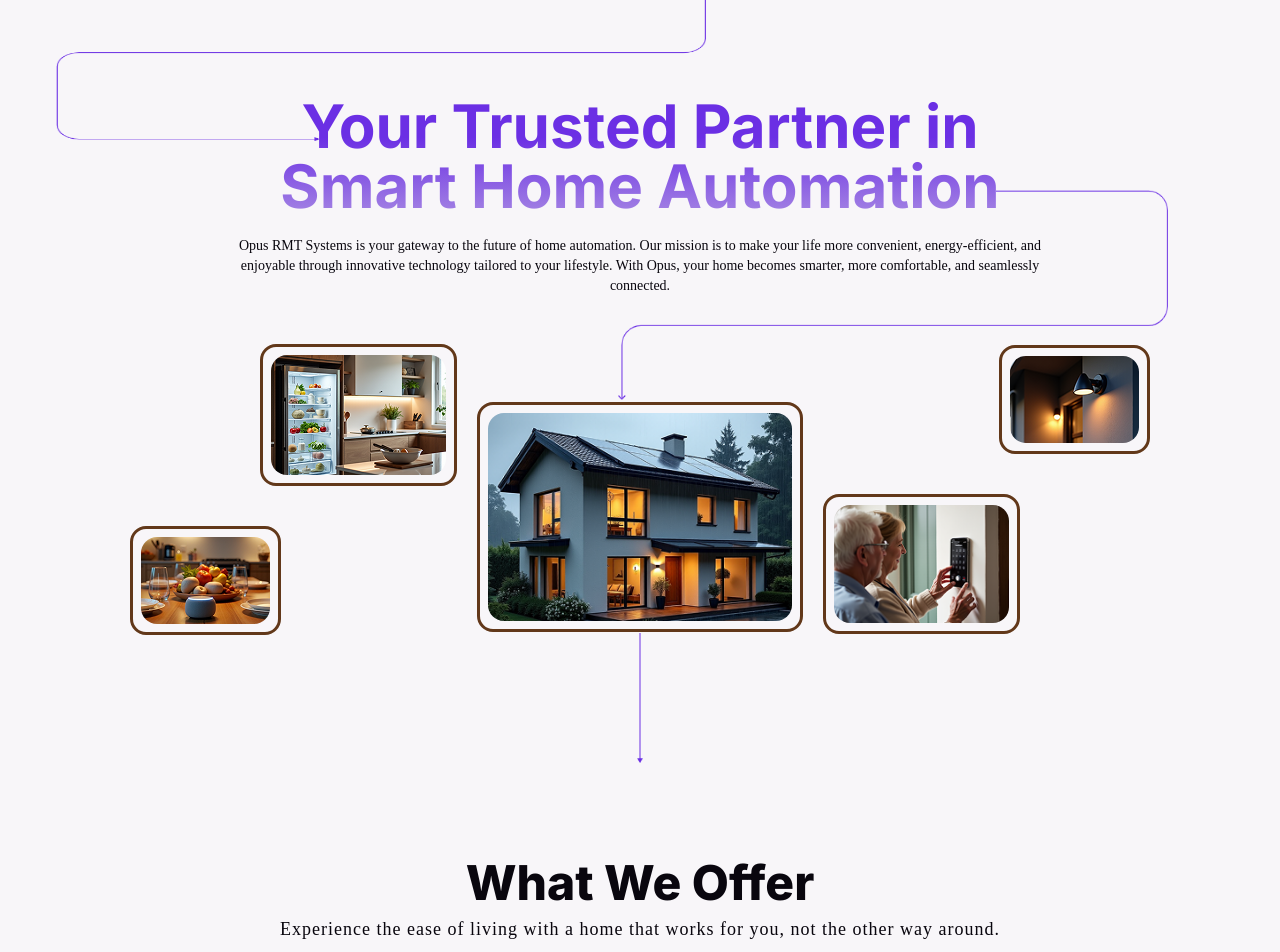
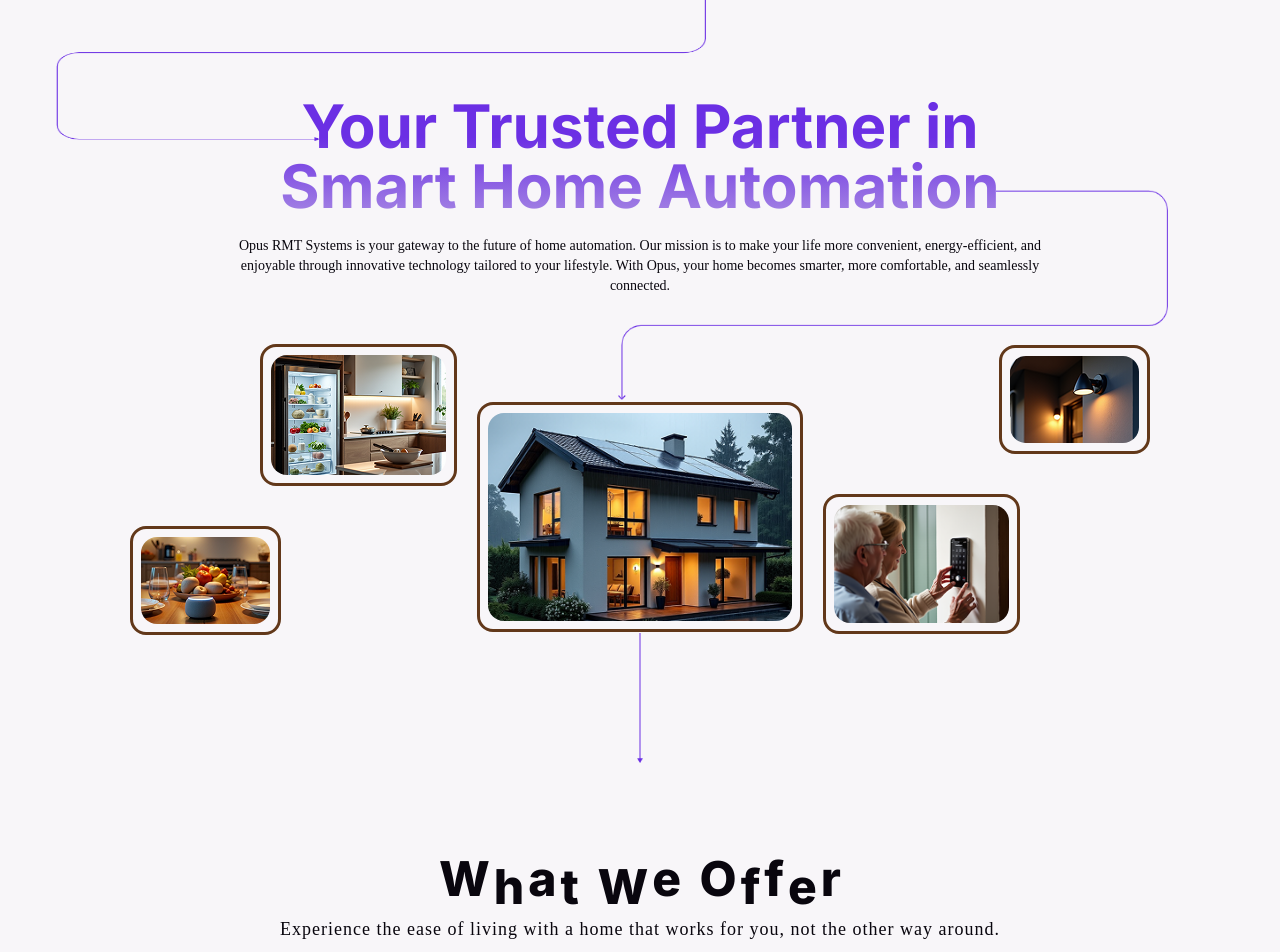
Before and after one commit to jibinshan/opus-web, a Next.js app: page / in a window 1280 px wide. Shown: the top 952 px of the page. Built offline with nearby package versions, Linux system fonts and the light colour scheme.

Commit message:
WE OFFER ANIMATION ADDED

```diff
--- a/src/app/(section)/WeOffer.tsx
+++ b/src/app/(section)/WeOffer.tsx
@@ -1,23 +1,61 @@
-import Image from "next/image"
+"use client";
+import Image from "next/image";
+import { motion } from "framer-motion";
+import { useEffect, useState } from "react";
 
-const WeOffer = ({ }) => {
+const MotionImage = motion(Image);
+
+const WeOffer = ({}) => {
+	const text = "What We Offer";
+	const [hasMounted, setHasMounted] = useState(false);
+	useEffect(() => {
+		setHasMounted(true);
+	}, []);
+
+	if (!hasMounted) return null;
 	return (
 		<section className="w-full h-full flex flex-col gap-6 justify-start items-center py-12 md:py-24 px-4 md:px-[130px]">
 			<div className="w-full flex flex-col gap-2 justify-center items-center">
-                <p className="font-inter text-5xl font-[800] text-[#09060E]">What We Offer</p>
-                <p className="font-open.sans text-center text-sm md:text-lg font-[400] text-[#09060E] tracking-[1px]">Experience the ease of living with a home that works for you, not the other way around.</p>
+				{/* <p className="font-inter text-5xl font-[800] text-[#09060E]">
+					What We Offer
+				</p> */}
+				<p className="font-inter text-4xl md:text-5xl font-[800] text-[#09060E] flex gap-1">
+					{text.split("").map((char, index) => (
+						<motion.span
+							key={index}
+							initial={{ y: 0 }}
+							animate={{ y: index % 2 === 0 ? -10 : 10 }}
+							transition={{
+								duration: 0.6,
+								ease: "easeInOut",
+								repeat: Infinity,
+								repeatType: "reverse",
+							}}
+						>
+							{char === " " ? "\u00A0" : char}
+						</motion.span>
+					))}
+				</p>
+				<p className="font-open.sans text-center text-sm md:text-lg font-[400] text-[#09060E] tracking-[1px]">
+					Experience the ease of living with a home that works for you, not the
+					other way around.
+				</p>
 			</div>
 			<div className="hidden w-full md:flex flex-col gap-4 justify-center items-center">
 				<div className="flex gap-4">
-                    <Image
-                        src='/images/home/we-offer/a.png'
+					<MotionImage
+						src="/images/home/we-offer/a.png"
 						width={632}
 						height={300}
 						alt="we-offer"
 						className="md:col-span-2"
+						initial={{ x: -100, opacity: 0 }}
+						whileInView={{ x: 0, opacity: 1 }}
+						transition={{ duration: 1, ease: "easeOut" }}
+						viewport={{ once: false, amount: 0.2 }}
 					/>
 					<Image
-                        src='/images/home/we-offer/b.png'
+						src="/images/home/we-offer/b.png"
 						width={426}
 						height={300}
 						alt="we-offer"
@@ -25,14 +63,13 @@ const WeOffer = ({ }) => {
 				</div>
 				<div className="flex gap-4">
 					<Image
-                        src='/images/home/we-offer/c.png'
+						src="/images/home/we-offer/c.png"
 						width={426}
 						height={300}
 						alt="we-offer"
-
 					/>
 					<Image
-                        src='/images/home/we-offer/d.png'
+						src="/images/home/we-offer/d.png"
 						width={632}
 						height={300}
 						alt="we-offer"
@@ -42,28 +79,28 @@ const WeOffer = ({ }) => {
 			</div>
 			<div className="w-full flex flex-col gap-4 justify-center items-center md:hidden">
 				<Image
-                    src='/images/home/we-offer/mobilea.png'
+					src="/images/home/we-offer/mobilea.png"
 					width={311}
 					height={218}
 					alt="we-offer"
 					className="w-full"
 				/>
 				<Image
-                    src='/images/home/we-offer/mobileb.png'
+					src="/images/home/we-offer/mobileb.png"
 					width={311}
 					height={218}
 					alt="we-offer"
 					className="w-full"
 				/>
 				<Image
-                    src='/images/home/we-offer/mobilec.png'
+					src="/images/home/we-offer/mobilec.png"
 					width={311}
 					height={218}
 					alt="we-offer"
 					className="w-full"
 				/>
 				<Image
-                    src='/images/home/we-offer/mobiled.png'
+					src="/images/home/we-offer/mobiled.png"
 					width={311}
 					height={218}
 					alt="we-offer"
@@ -71,7 +108,7 @@ const WeOffer = ({ }) => {
 				/>
 			</div>
 		</section>
-    )
-}
+	);
+};
 
-export default WeOffer
+export default WeOffer;
--- a/src/app/(section)/Whats.tsx
+++ b/src/app/(section)/Whats.tsx
@@ -5,7 +5,7 @@ import React from "react";
 
 const Whats: React.FC = () => {
 	return (
-		<section className="bg-[#F9F7FA] w-full h-full py-12 md:py-20 px-8 md:px-[50px] lg:px-[80px] 2xl:px-[140px]">
+		<section className="bg-[#F9F7FA] w-full h-full py-12 md:py-20 px-8 md:px-[50px] lg:px-[80px] 2xl:px-[160px]">
 			<div className="flex flex-col gap-6 md:gap-8">
 				<div className="flex flex-col gap-2 md:gap-4">
 					<h2 className="text-center text-[#4B3274] font-inter font-[700] text-3xl md:text-5xl ">
@@ -17,14 +17,15 @@ const Whats: React.FC = () => {
 						Stay Updated with Opus
 					</h6>
 				</div>
-				<div className="flex flex-row gap-5 md:justify-center">
-					<div className="flex flex-col items-center  gap-2  md:gap-4">
-						<div className="flex flex-col gap-2 md:gap-4">
+				<div className="flex flex-row gap-5 w-full md:justify-between">
+					<div className="flex w-full md:w-[33%] flex-col items-center  gap-2  md:gap-4">
+						<div className=" flex flex-col gap-2 md:gap-4">
 							<Image
 								src={"/images/home/whats/image.png"}
 								width={320}
 								height={249}
 								alt="image"
+								className="md:w-full"
 							/>
 							<div className="flex pt-2 flex-row gap-6">
 								<span className="text-center text-[#4B3274] font-inter font-[400] text-sm  ">
@@ -58,13 +59,14 @@ const Whats: React.FC = () => {
 							</div>
 						</div>
 					</div>
-					<div className="hidden md:flex flex-col items-center  gap-2  md:gap-4">
+					<div className="hidden w-full md:w-[33%] md:flex flex-col items-center  gap-2  md:gap-4">
 						<div className="flex flex-col gap-2 md:gap-4">
 							<Image
 								src={"/images/home/whats/image.png"}
 								width={320}
 								height={249}
 								alt="image"
+								className="md:w-full"
 							/>
 							<div className="flex flex-row pt-2  gap-6">
 								<span className="text-center text-[#4B3274] font-inter font-[400] text-sm  ">
@@ -98,13 +100,14 @@ const Whats: React.FC = () => {
 							</div>
 						</div>
 					</div>
-					<div className="hidden md:flex flex-col items-center  gap-2  md:gap-4">
+					<div className="hidden w-full md:w-[33%] md:flex flex-col items-center  gap-2  md:gap-4">
 						<div className="flex flex-col gap-2 md:gap-4">
 							<Image
 								src={"/images/home/whats/image.png"}
 								width={320}
 								height={249}
 								alt="image"
+								className="md:w-full"
 							/>
 							<div className="flex flex-row pt-2 gap-6">
 								<span className="text-center text-[#4B3274] font-inter font-[400] text-sm  ">
```
Lines whose indentation alone changed are shown as unchanged.
